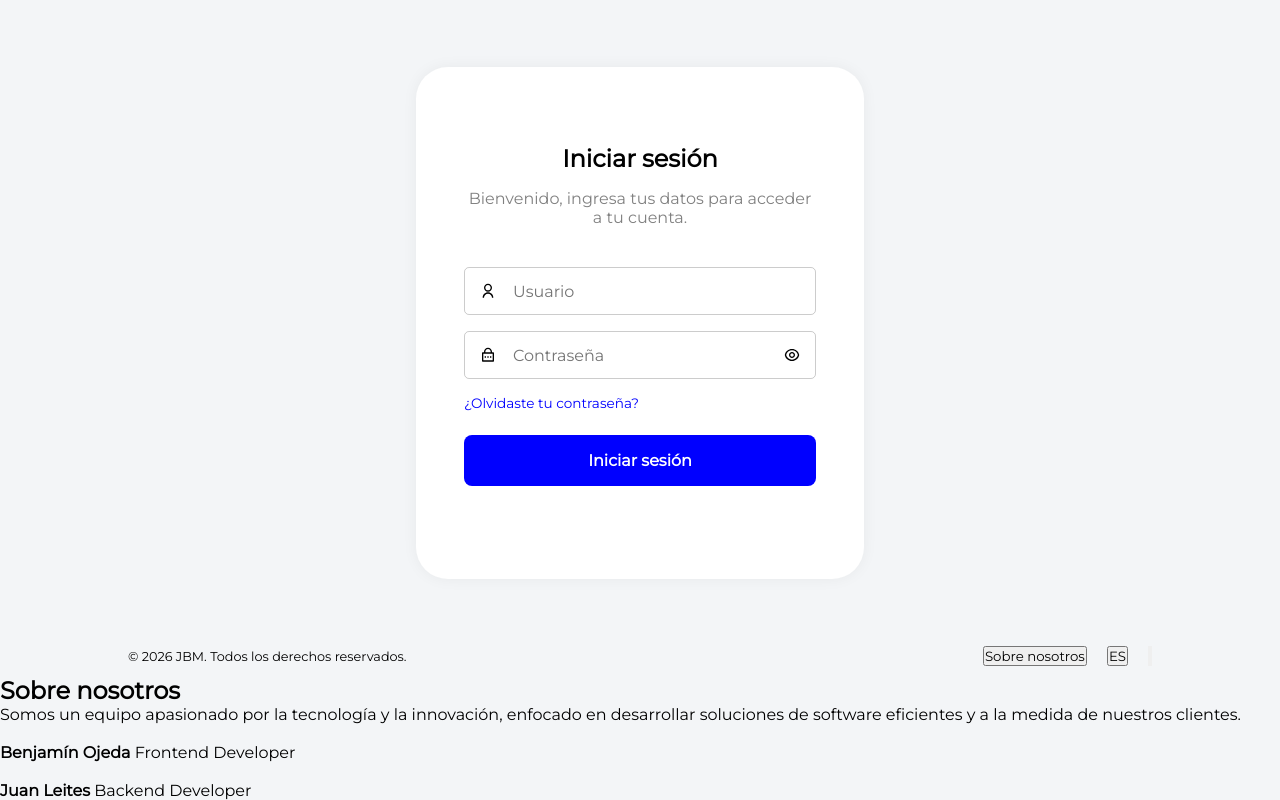
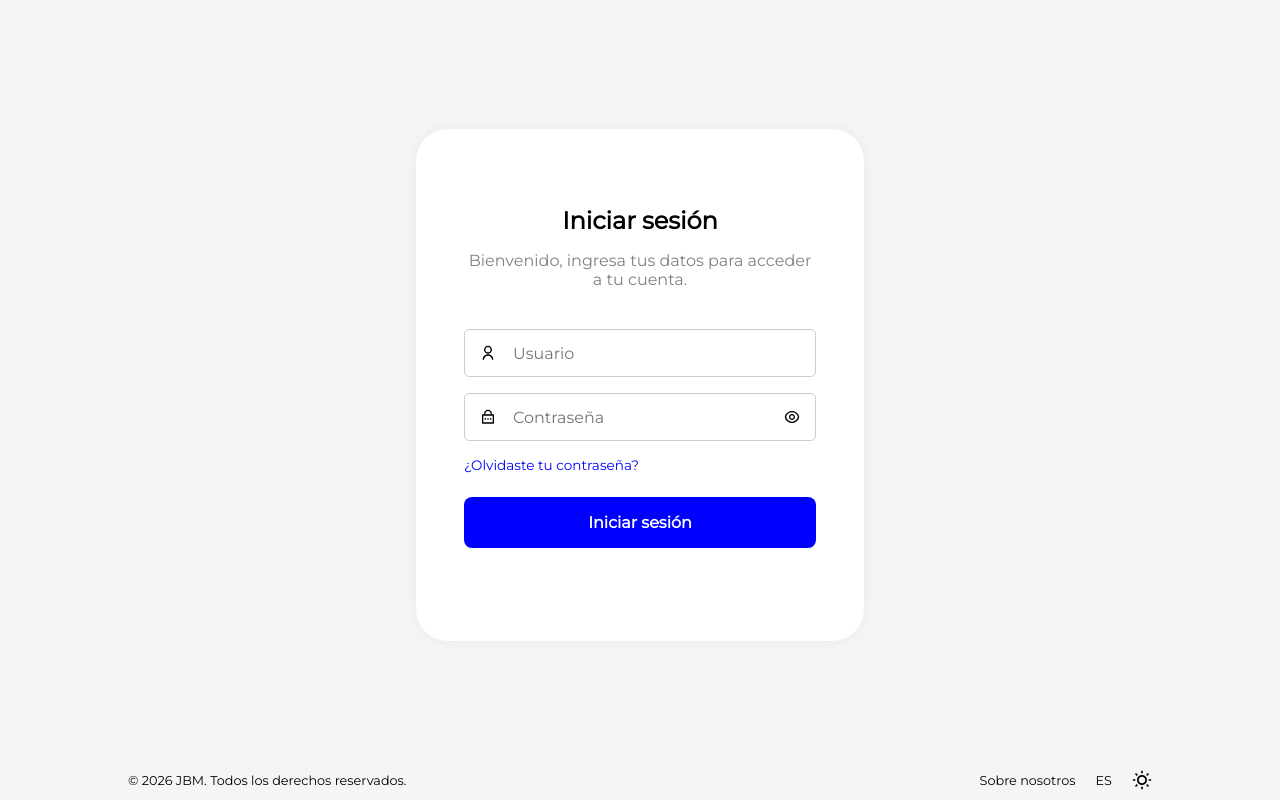
Before and after one commit to 0jedabenja/JBM, a PHP site: page /login.php in a window 1280 px wide. Run offline with PHP 8.4, Linux system fonts and the light colour scheme.

Commit message:
diseño del login

```diff
--- a/assets/css/login.css
+++ b/assets/css/login.css
@@ -69,6 +69,14 @@ form {
     margin-bottom: 2.5rem;
     color: var(--text-muted);
     font-size: 1rem;
+    text-align: center;
+}
+
+.form-error {
+    width: 100%;
+    margin: -1rem 0 1rem;
+    color: #b42318;
+    font-size: 0.8rem;
     text-align: center;
 }
 
@@ -145,6 +153,15 @@ form {
     border: none;
     border-radius: 8px;
     cursor: pointer;
+    transition: background-color 0.2s ease, transform 0.2s ease;
+}
+
+.btn-login:hover {
+    background-color: #0000cc;
+}
+
+.btn-login:active {
+    transform: translateY(1px);
 }
 
 footer {
@@ -172,3 +189,124 @@ footer {
     text-decoration: none;
     transition: color 0.3s;
 }
+
+.about-us, .language, .icon-theme {
+    cursor: pointer;
+}
+
+.about-us:hover, .language:hover, .footer-right a:hover {
+    opacity: 0.7;
+}
+
+.icon-theme {
+    width: 1.25rem;
+    height: 1.25rem;
+    transition: opacity 0.2s ease, transform 0.2s ease;
+}
+
+.icon-theme:hover {
+    transform: rotate(15deg);
+    opacity: 0.7;
+}
+
+.overlay-background {
+    position: fixed;
+    inset: 0;
+    display: flex;
+    align-items: center;
+    justify-content: center;
+    padding: 1rem;
+    background-color: rgba(0, 0, 0, 0.2);
+    opacity: 0;
+    pointer-events: none;
+    transition: opacity 0.3s ease;
+    z-index: 1000;
+}
+
+.overlay-background.active {
+    opacity: 1;
+    pointer-events: auto;
+}
+
+.popup-box {
+    display: flex;
+    flex-direction: column;
+    width: 500px;
+    max-width: 100%;
+    max-height: 90dvh;
+    padding: 2.5rem 1.5rem;
+    background-color: var(--form-bg);
+    border-radius: 2rem;
+    box-shadow: 0 15px 35px rgba(0, 0, 0, 0.15);
+    transform: translateY(-100px);
+    transition: background-color 0.3s ease, transform 0.4s cubic-bezier(0.175, 0.885, 0.32, 1.275);
+}
+
+.overlay-background.active .popup-box {
+    transform: translateY(0);
+}
+
+.popup-title {
+    margin-bottom: 1.5rem;
+    color: var(--text-main);
+    font-size: 1.125rem;
+}
+
+.company-description {
+    margin-bottom: 1rem;
+    color: var(--text-muted);
+    font-size: 0.875rem;
+    line-height: 1.5;
+}
+
+.people-list {
+    flex-grow: 1;
+    overflow-y: auto;
+}
+
+.person {
+    display: flex;
+    align-items: center;
+    gap: 1rem;
+    padding: 0.75rem 0;
+}
+
+.avatar {
+    width: 2.75rem;
+    height: 2.75rem;
+    border-radius: 50%;
+    object-fit: cover;
+}
+
+.person-info {
+    display: flex;
+    flex-direction: column;
+    gap: 0.25rem;
+}
+
+.person-info strong, .person-role {
+    color: var(--text-main);
+    font-size: 0.875rem;
+}
+
+.person-role {
+    color: var(--text-muted);
+    font-size: 0.75rem;
+}
+
+@media (max-width: 600px) {
+    form {
+        width: min(28rem, calc(100% - 2rem));
+        height: auto;
+        min-height: 32rem;
+    }
+
+    footer {
+        width: calc(100% - 2rem);
+        gap: 1rem;
+    }
+
+    .footer-right {
+        gap: 1rem;
+    }
+}
--- a/assets/js/login.js
+++ b/assets/js/login.js
@@ -0,0 +1,99 @@
+const root = document.documentElement;
+const passwordInput = document.querySelector('input[name="password"]');
+const userIcon = document.querySelector('.icon-user');
+const lockIcon = document.querySelector('.icon-lock');
+const passwordToggle = document.querySelector('.icon-password');
+const themeToggle = document.querySelector('.icon-theme');
+const openPopupButton = document.querySelector('#openPopup');
+const overlay = document.querySelector('.overlay-background');
+const languageButton = document.querySelector('.language');
+
+let currentLanguage = 'es';
+let translations = {};
+
+function updateLoginIcons() {
+	const isDark = root.dataset.theme === 'dark';
+	const iconPrefix = isDark ? 'dark' : 'light';
+
+	if (themeToggle) {
+		themeToggle.src = `assets/img/login/${isDark ? 'dark-moon' : 'light-sun'}.svg`;
+	}
+
+	if (userIcon) {
+		userIcon.src = `assets/img/login/${iconPrefix}-user.svg`;
+	}
+
+	if (lockIcon) {
+		lockIcon.src = `assets/img/login/${iconPrefix}-lock.svg`;
+	}
+
+	if (passwordToggle && passwordInput) {
+		const iconName = passwordInput.type === 'text' ? 'eye-off' : 'eye';
+		passwordToggle.src = `assets/img/login/${iconPrefix}-${iconName}.svg`;
+	}
+}
+
+if (passwordToggle && passwordInput) {
+	passwordToggle.addEventListener('click', () => {
+		passwordInput.type = passwordInput.type === 'password' ? 'text' : 'password';
+		updateLoginIcons();
+	});
+}
+
+if (themeToggle) {
+	themeToggle.addEventListener('click', () => {
+		root.dataset.theme = root.dataset.theme === 'dark' ? 'light' : 'dark';
+		updateLoginIcons();
+	});
+}
+
+if (openPopupButton && overlay) {
+	openPopupButton.addEventListener('click', () => {
+		overlay.classList.add('active');
+	});
+
+	overlay.addEventListener('click', (event) => {
+		if (event.target === overlay) {
+			overlay.classList.remove('active');
+		}
+	});
+}
+
+document.addEventListener('keydown', (event) => {
+	if (event.key === 'Escape' && overlay) {
+		overlay.classList.remove('active');
+	}
+});
+
+function applyLanguage(language) {
+	const translation = translations[language];
+	if (!translation) return;
+
+	document.querySelector('.form-title').textContent = translation.title;
+	document.querySelector('.form-description').innerHTML = translation.description;
+	document.querySelector('input[name="username"]').placeholder = translation.username;
+	document.querySelector('input[name="password"]').placeholder = translation.password;
+	document.querySelector('.forgot-password').textContent = translation.help;
+	document.querySelector('.btn-login').textContent = translation.button;
+	document.querySelector('.about-us').textContent = translation['about-us'];
+	document.querySelector('.popup-title').textContent = translation['about-us'];
+	document.querySelector('.company-description').textContent = translation.company;
+	document.querySelector('.footer-left p').innerHTML = translation.copyright;
+	languageButton.textContent = translation.language;
+}
+
+if (languageButton) {
+	languageButton.addEventListener('click', () => {
+		currentLanguage = currentLanguage === 'es' ? 'en' : 'es';
+		applyLanguage(currentLanguage);
+	});
+}
+
+updateLoginIcons();
+
+fetch('assets/lang/lang.json')
+	.then((response) => response.json())
+	.then((data) => {
+		translations = data;
+	})
+	.catch((error) => console.error('No se pudieron cargar las traducciones:', error));
--- a/login.php
+++ b/login.php
@@ -65,13 +65,14 @@ if ($_SERVER["REQUEST_METHOD"] === "POST") {
         <form action="login.php" method="POST">
             <h2 class="form-title">Iniciar sesión</h2>
             <p class="form-description">Bienvenido, ingresa tus datos para acceder<br>a tu cuenta.</p>
-                <?php if ($mensaje !== ""): ?>
-                    <p class="form-error" role="alert"><?php echo htmlspecialchars($mensaje, ENT_QUOTES, "UTF-8"); ?></p>
-                <?php endif; ?>
-                <input type="hidden" name="csrf_token" value="<?php echo htmlspecialchars(obtener_token_csrf(), ENT_QUOTES, "UTF-8"); ?>">
+            <?php if ($mensaje !== ""): ?>
+            <p class="form-error" role="alert"><?php echo htmlspecialchars($mensaje, ENT_QUOTES, "UTF-8"); ?></p>
+            <?php endif; ?>
+            <input type="hidden" name="csrf_token"
+                value="<?php echo htmlspecialchars(obtener_token_csrf(), ENT_QUOTES, "UTF-8"); ?>">
             <div class="input-container">
-                    <input type="text" name="username" placeholder="Usuario" maxlength="50" required
-                           value="<?php echo htmlspecialchars($_POST["username"] ?? "", ENT_QUOTES, "UTF-8"); ?>">
+                <input type="text" name="username" placeholder="Usuario" maxlength="50" required
+                    value="<?php echo htmlspecialchars($_POST["username"] ?? "", ENT_QUOTES, "UTF-8"); ?>">
                 <img src="assets/img/login/light-user.svg" class="icon-user">
             </div>
             <div class="input-container">
@@ -88,14 +89,12 @@ if ($_SERVER["REQUEST_METHOD"] === "POST") {
             <p>&copy; 2026 JBM. Todos los derechos reservados.</p>
         </div>
         <div class="footer-right">
-            <button type="button" class="about-us">Sobre nosotros</button>
-            <button type="button" class="language">ES</button>
-            <button type="button" class="theme">
-                <img src="assets/img/login/dark-moon.svg" class="icon-theme">
-            </button>
+            <div class="about-us" id="openPopup">Sobre nosotros</div>
+            <div class="language">ES</div>
+            <img src="assets/img/login/light-sun.svg" class="icon-theme">
         </div>
     </footer>
-    <?php include_once 'about-us.php'; ?>
+    <?php include_once "about-us.php"; ?>
 </body>
 
 </html>
```
